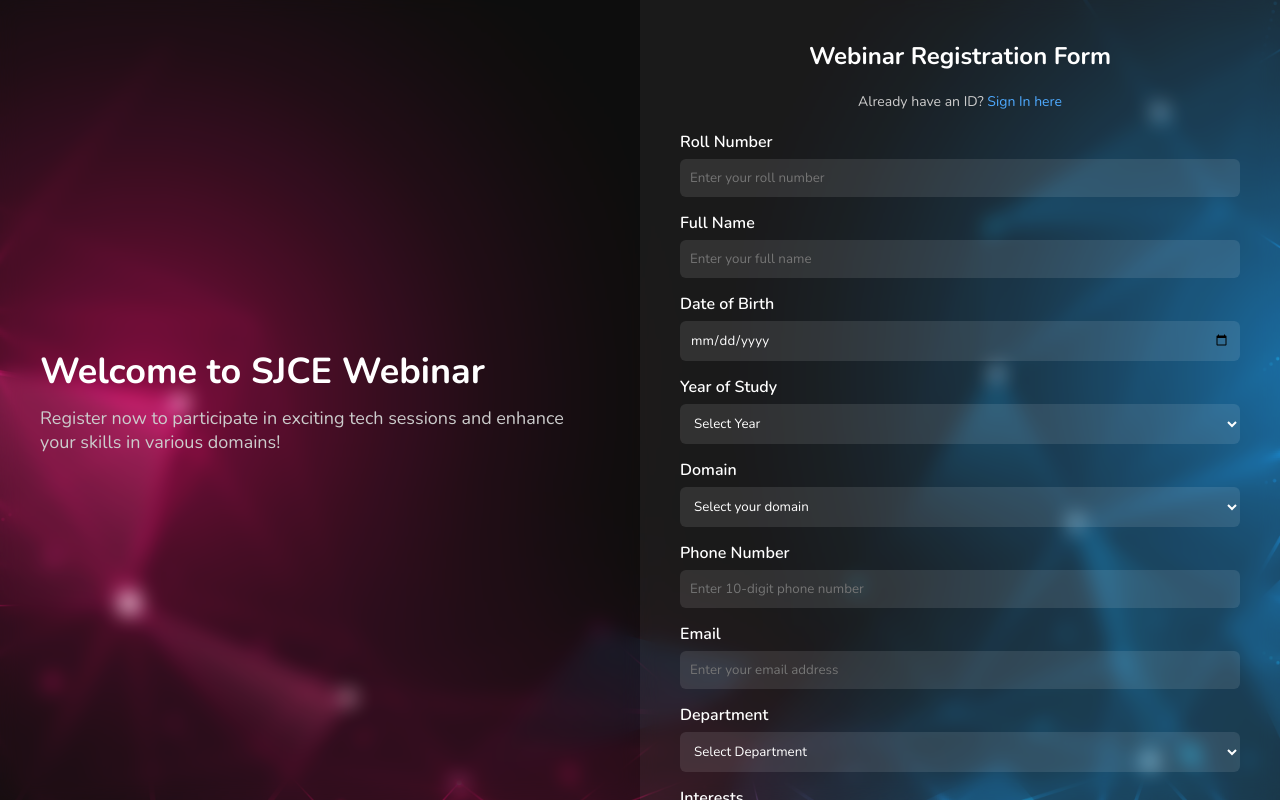
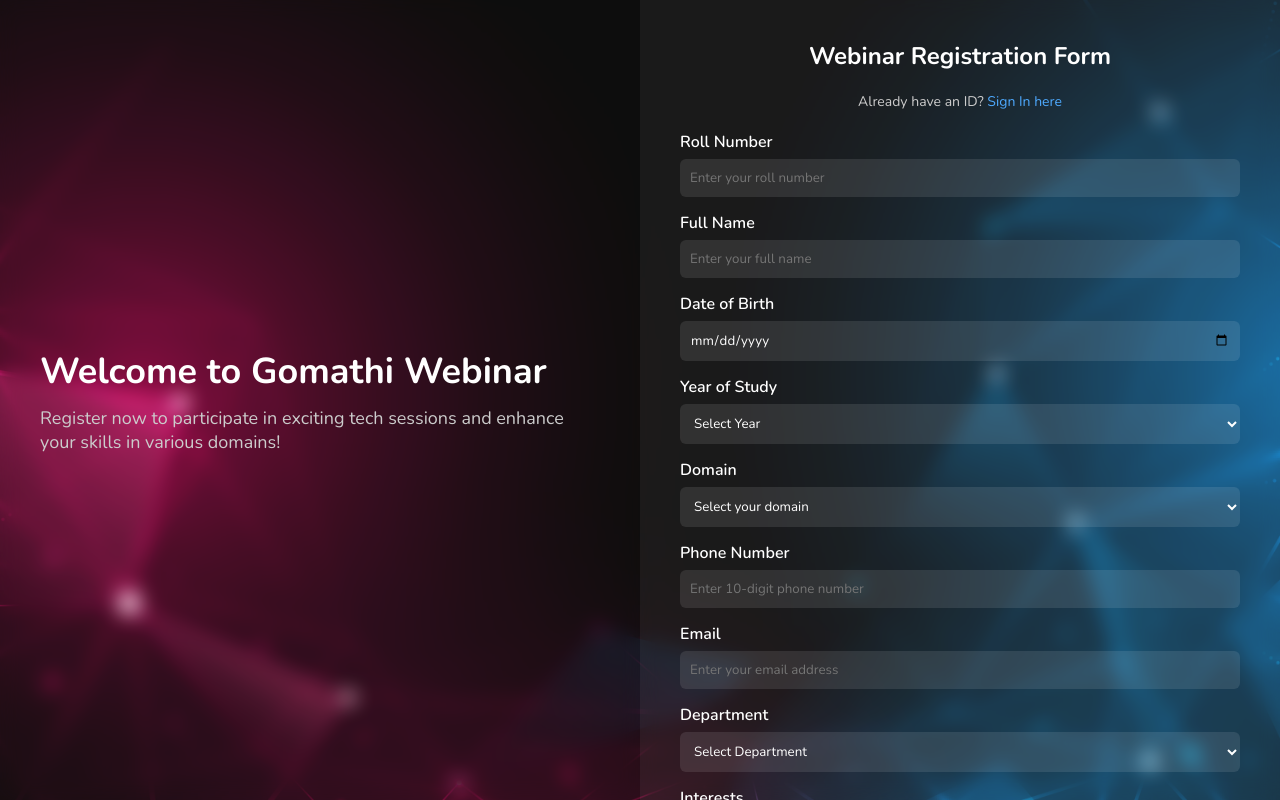
Before and after one commit to ms-arul/webinar, a plain HTML site: page web.html in a window 1280 px wide. Drawn offline with nearby package versions, Linux system fonts and the light colour scheme.

Commit message:
web.html

```diff
--- a/web.html
+++ b/web.html
@@ -146,7 +146,7 @@
 
   <!-- Left Side: Welcome Info -->
   <div class="split-left">
-    <h1>Welcome to SJCE Webinar</h1>
+    <h1>Welcome to Gomathi Webinar</h1>
     <p>Register now to participate in exciting tech sessions and enhance your skills in various domains!</p>
   </div>
 
```
